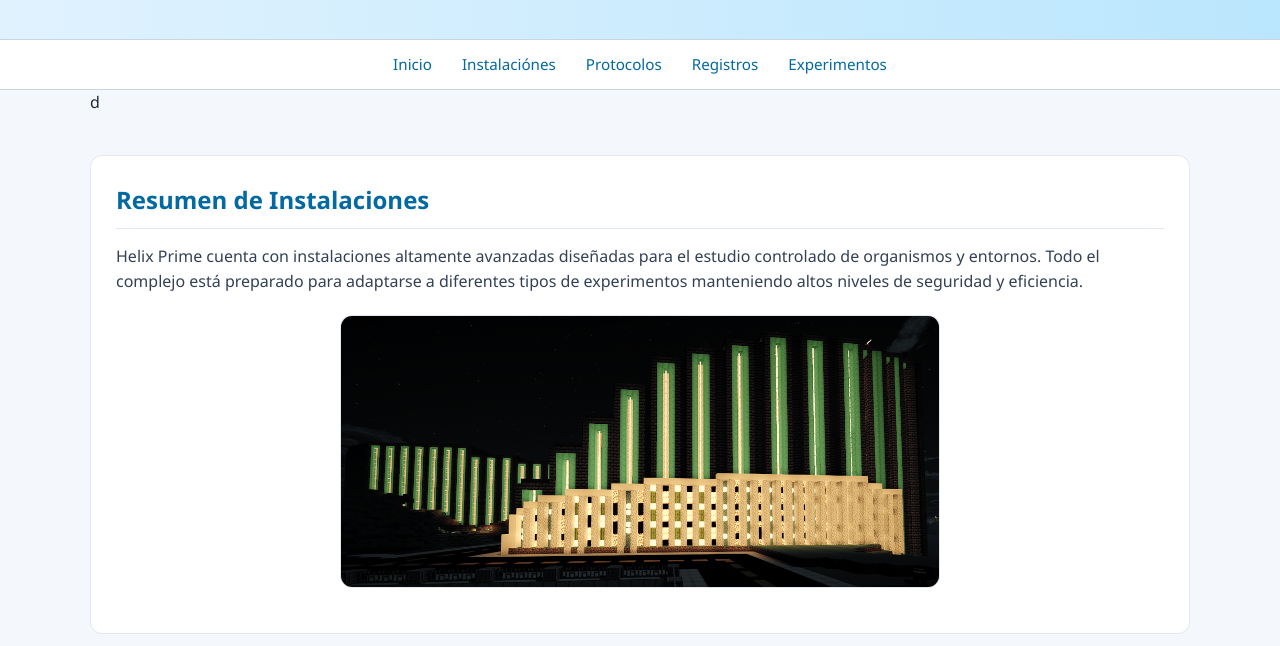
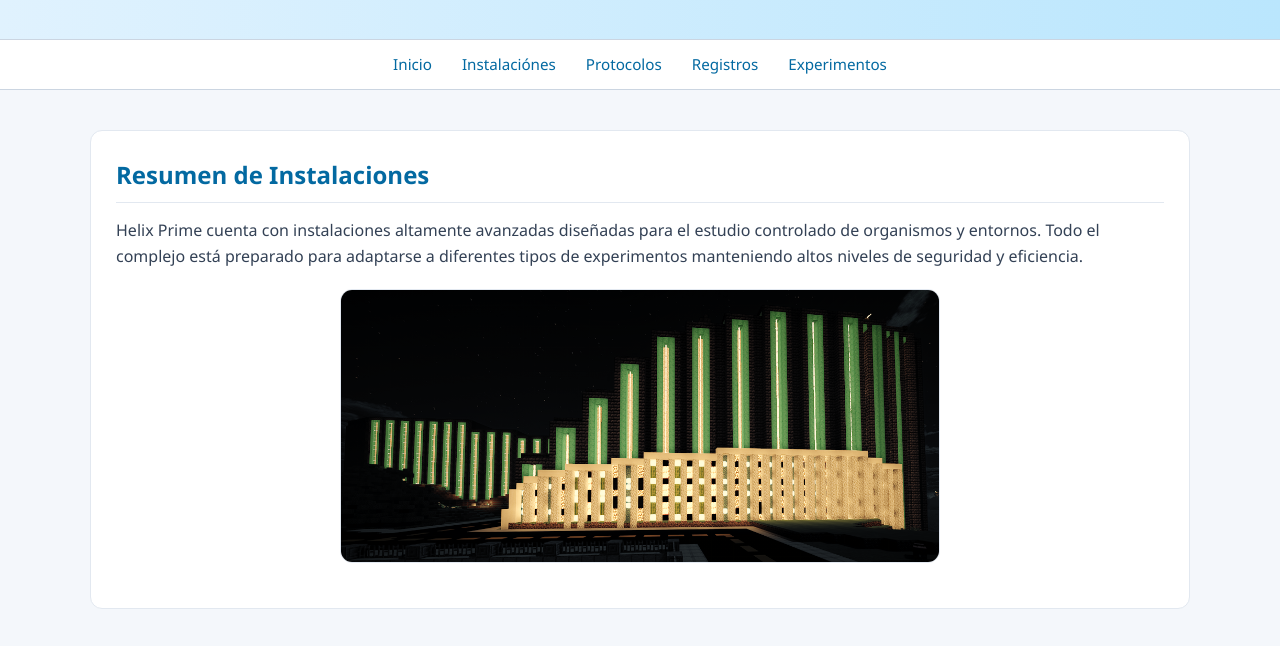
Before and after one commit to antopro867/Helix-Prime, a plain HTML site: page instalaciones.html in a window 1280 px wide. Shown: the part 117-763 px from the top of the page. Drawn offline with Linux system fonts and the light colour scheme.

Commit message:
Add files via upload

```diff
--- a/instalaciones.html
+++ b/instalaciones.html
@@ -26,7 +26,6 @@
 </nav>
 
 <main class="container">
-d
     <!-- RESUMEN PRINCIPAL -->
     <section class="section">
         <h2>Resumen de Instalaciones</h2>
```
